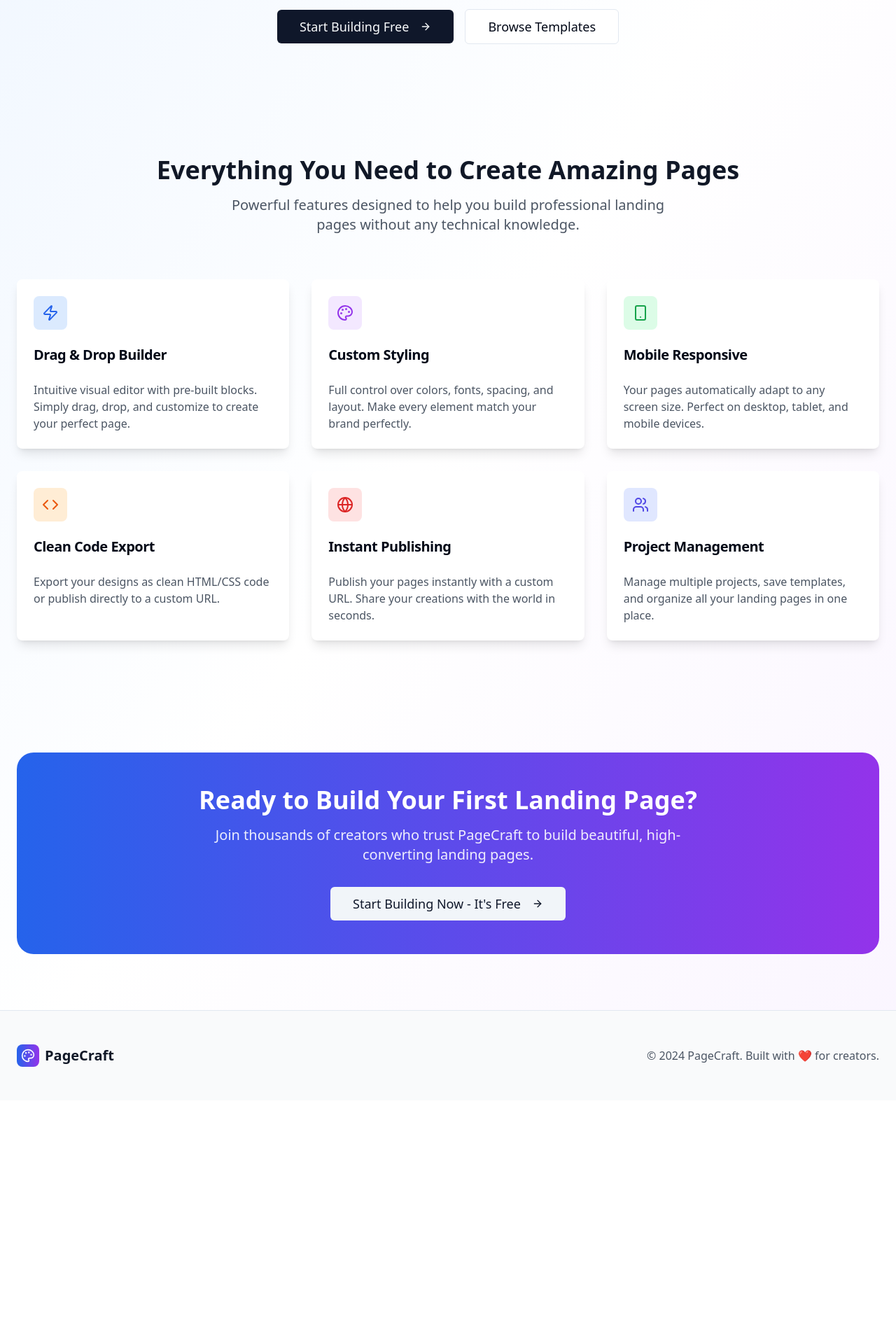
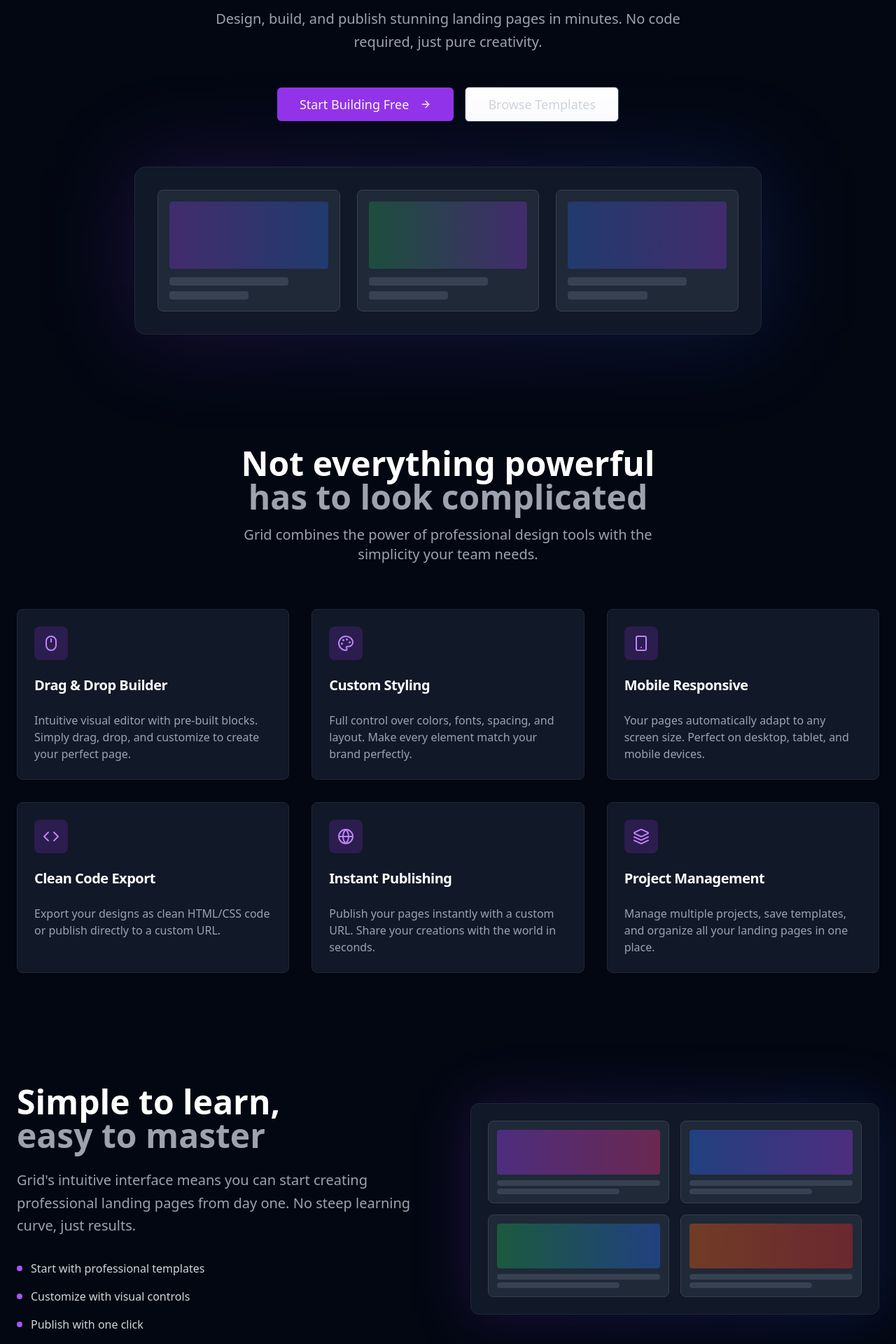
Before and after one commit to the-scarlet-spyder/layout-spark-builder, a React (Vite) app: page / in a window 1280 px wide. Shown: the part 380-2300 px from the top of the page at 70% size. Before the commit the page ends 1952 px from the top, so only its background shows below. Built offline with nearby package versions, Linux system fonts and the light colour scheme.

Commit message:
Refactor: Implement dark theme and branding
Redesigned the landing page with a dark theme and purple as the primary color. Changed the app name to "Grid".

```diff
--- a/src/pages/Index.tsx
+++ b/src/pages/Index.tsx
@@ -1,7 +1,7 @@
 
 import { Button } from "@/components/ui/button";
 import { Card, CardContent, CardHeader, CardTitle } from "@/components/ui/card";
-import { ArrowRight, Zap, Palette, Code, Globe, Smartphone, Users } from "lucide-react";
+import { ArrowRight, Zap, Palette, Code, Globe, Smartphone, Users, Grid3X3, Layers, Mouse } from "lucide-react";
 import { Link } from "react-router-dom";
 import { useAuth } from "@/contexts/AuthContext";
 
@@ -9,27 +9,29 @@ const Index = () => {
   const { user } = useAuth();
 
   return (
-    <div className="min-h-screen bg-gradient-to-br from-blue-50 via-white to-purple-50">
+    <div className="min-h-screen bg-gray-950 text-white">
       {/* Header */}
-      <header className="container mx-auto px-6 py-4">
+      <header className="container mx-auto px-6 py-4 border-b border-gray-800">
         <nav className="flex items-center justify-between">
           <div className="flex items-center space-x-2">
-            <div className="w-8 h-8 bg-gradient-to-r from-blue-600 to-purple-600 rounded-lg flex items-center justify-center">
-              <Palette className="w-5 h-5 text-white" />
+            <div className="w-8 h-8 bg-gradient-to-r from-purple-600 to-purple-500 rounded-lg flex items-center justify-center">
+              <Grid3X3 className="w-5 h-5 text-white" />
             </div>
-            <span className="text-xl font-bold text-gray-900">PageCraft</span>
+            <span className="text-xl font-bold text-white">Grid</span>
           </div>
           <div className="flex items-center space-x-4">
             <Link to="/templates">
-              <Button variant="ghost">Templates</Button>
+              <Button variant="ghost" className="text-gray-300 hover:text-white hover:bg-gray-800">
+                Templates
+              </Button>
             </Link>
             {user ? (
               <Link to="/dashboard">
-                <Button>Dashboard</Button>
+                <Button className="bg-purple-600 hover:bg-purple-700">Dashboard</Button>
               </Link>
             ) : (
               <Link to="/auth">
-                <Button>Sign In</Button>
+                <Button className="bg-purple-600 hover:bg-purple-700">Sign In</Button>
               </Link>
             )}
           </div>
@@ -39,36 +41,75 @@ const Index = () => {
       {/* Hero Section */}
       <section className="container mx-auto px-6 py-20 text-center">
         <div className="max-w-4xl mx-auto">
-          <h1 className="text-5xl md:text-6xl font-bold text-gray-900 mb-6 leading-tight">
-            Build Stunning
-            <span className="bg-gradient-to-r from-blue-600 to-purple-600 bg-clip-text text-transparent"> Landing Pages</span>
-            <br />in Minutes
+          <div className="inline-flex items-center space-x-2 bg-purple-600/10 border border-purple-600/20 rounded-full px-4 py-2 mb-8">
+            <Zap className="w-4 h-4 text-purple-400" />
+            <span className="text-sm text-purple-300">Powered by modern web technology</span>
+          </div>
+
+          <h1 className="text-6xl md:text-7xl font-bold mb-6 leading-tight">
+            Just publish it
+            <br />
+            <span className="bg-gradient-to-r from-purple-400 to-blue-400 bg-clip-text text-transparent">
+              with Grid
+            </span>
           </h1>
-          <p className="text-xl text-gray-600 mb-8 leading-relaxed max-w-2xl mx-auto">
-            Create professional landing pages with our intuitive drag-and-drop builder.
-            No coding required. Just drag, customize, and publish.
+
+          <p className="text-xl text-gray-400 mb-12 leading-relaxed max-w-2xl mx-auto">
+            Design, build, and publish stunning landing pages in minutes.
+            No code required, just pure creativity.
           </p>
-          <div className="flex flex-col sm:flex-row gap-4 justify-center items-center">
+
+          <div className="flex flex-col sm:flex-row gap-4 justify-center items-center mb-16">
             {user ? (
               <Link to="/dashboard">
-                <Button size="lg" className="text-lg px-8 py-6">
+                <Button size="lg" className="text-lg px-8 py-6 bg-purple-600 hover:bg-purple-700">
                   Go to Dashboard
                   <ArrowRight className="w-5 h-5 ml-2" />
                 </Button>
               </Link>
             ) : (
               <Link to="/auth">
-                <Button size="lg" className="text-lg px-8 py-6">
+                <Button size="lg" className="text-lg px-8 py-6 bg-purple-600 hover:bg-purple-700">
                   Start Building Free
                   <ArrowRight className="w-5 h-5 ml-2" />
                 </Button>
               </Link>
             )}
             <Link to="/templates">
-              <Button variant="outline" size="lg" className="text-lg px-8 py-6">
+              <Button variant="outline" size="lg" className="text-lg px-8 py-6 border-gray-700 text-gray-300 hover:bg-gray-800 hover:text-white">
                 Browse Templates
               </Button>
             </Link>
+          </div>
+
+          {/* Hero Visual */}
+          <div className="relative">
+            <div className="absolute inset-0 bg-gradient-to-r from-purple-600/20 to-blue-600/20 rounded-3xl blur-3xl"></div>
+            <div className="relative bg-gray-900 border border-gray-800 rounded-2xl p-8 backdrop-blur-sm">
+              <div className="grid grid-cols-1 md:grid-cols-3 gap-6">
+                <div className="bg-gray-800 rounded-lg p-4 border border-gray-700">
+                  <div className="w-full h-24 bg-gradient-to-r from-purple-600/30 to-blue-600/30 rounded mb-3"></div>
+                  <div className="space-y-2">
+                    <div className="w-3/4 h-3 bg-gray-700 rounded"></div>
+                    <div className="w-1/2 h-3 bg-gray-700 rounded"></div>
+                  </div>
+                </div>
+                <div className="bg-gray-800 rounded-lg p-4 border border-gray-700">
+                  <div className="w-full h-24 bg-gradient-to-r from-green-600/30 to-purple-600/30 rounded mb-3"></div>
+                  <div className="space-y-2">
+                    <div className="w-3/4 h-3 bg-gray-700 rounded"></div>
+                    <div className="w-1/2 h-3 bg-gray-700 rounded"></div>
+                  </div>
+                </div>
+                <div className="bg-gray-800 rounded-lg p-4 border border-gray-700">
+                  <div className="w-full h-24 bg-gradient-to-r from-blue-600/30 to-purple-600/30 rounded mb-3"></div>
+                  <div className="space-y-2">
+                    <div className="w-3/4 h-3 bg-gray-700 rounded"></div>
+                    <div className="w-1/2 h-3 bg-gray-700 rounded"></div>
+                  </div>
+                </div>
+              </div>
+            </div>
           </div>
         </div>
       </section>
@@ -76,94 +117,96 @@ const Index = () => {
       {/* Features Section */}
       <section className="container mx-auto px-6 py-20">
         <div className="text-center mb-16">
-          <h2 className="text-3xl md:text-4xl font-bold text-gray-900 mb-4">
-            Everything You Need to Create Amazing Pages
+          <h2 className="text-4xl md:text-5xl font-bold mb-4">
+            Not everything powerful
+            <br />
+            <span className="text-gray-400">has to look complicated</span>
           </h2>
-          <p className="text-xl text-gray-600 max-w-2xl mx-auto">
-            Powerful features designed to help you build professional landing pages without any technical knowledge.
+          <p className="text-xl text-gray-400 max-w-2xl mx-auto">
+            Grid combines the power of professional design tools with the simplicity your team needs.
           </p>
         </div>
 
         <div className="grid md:grid-cols-2 lg:grid-cols-3 gap-8">
-          <Card className="border-0 shadow-lg hover:shadow-xl transition-shadow duration-300">
+          <Card className="bg-gray-900 border-gray-800 hover:border-purple-600/50 transition-all duration-300">
             <CardHeader>
-              <div className="w-12 h-12 bg-blue-100 rounded-lg flex items-center justify-center mb-4">
-                <Zap className="w-6 h-6 text-blue-600" />
+              <div className="w-12 h-12 bg-purple-600/20 rounded-lg flex items-center justify-center mb-4">
+                <Mouse className="w-6 h-6 text-purple-400" />
               </div>
-              <CardTitle className="text-xl">Drag & Drop Builder</CardTitle>
+              <CardTitle className="text-xl text-white">Drag & Drop Builder</CardTitle>
             </CardHeader>
             <CardContent>
-              <p className="text-gray-600">
+              <p className="text-gray-400">
                 Intuitive visual editor with pre-built blocks. Simply drag, drop, and customize to create your perfect page.
               </p>
             </CardContent>
           </Card>
 
-          <Card className="border-0 shadow-lg hover:shadow-xl transition-shadow duration-300">
+          <Card className="bg-gray-900 border-gray-800 hover:border-purple-600/50 transition-all duration-300">
             <CardHeader>
-              <div className="w-12 h-12 bg-purple-100 rounded-lg flex items-center justify-center mb-4">
-                <Palette className="w-6 h-6 text-purple-600" />
+              <div className="w-12 h-12 bg-purple-600/20 rounded-lg flex items-center justify-center mb-4">
+                <Palette className="w-6 h-6 text-purple-400" />
               </div>
-              <CardTitle className="text-xl">Custom Styling</CardTitle>
+              <CardTitle className="text-xl text-white">Custom Styling</CardTitle>
             </CardHeader>
             <CardContent>
-              <p className="text-gray-600">
+              <p className="text-gray-400">
                 Full control over colors, fonts, spacing, and layout. Make every element match your brand perfectly.
               </p>
             </CardContent>
           </Card>
 
-          <Card className="border-0 shadow-lg hover:shadow-xl transition-shadow duration-300">
+          <Card className="bg-gray-900 border-gray-800 hover:border-purple-600/50 transition-all duration-300">
             <CardHeader>
-              <div className="w-12 h-12 bg-green-100 rounded-lg flex items-center justify-center mb-4">
-                <Smartphone className="w-6 h-6 text-green-600" />
+              <div className="w-12 h-12 bg-purple-600/20 rounded-lg flex items-center justify-center mb-4">
+                <Smartphone className="w-6 h-6 text-purple-400" />
               </div>
-              <CardTitle className="text-xl">Mobile Responsive</CardTitle>
+              <CardTitle className="text-xl text-white">Mobile Responsive</CardTitle>
             </CardHeader>
             <CardContent>
-              <p className="text-gray-600">
+              <p className="text-gray-400">
                 Your pages automatically adapt to any screen size. Perfect on desktop, tablet, and mobile devices.
               </p>
             </CardContent>
           </Card>
 
-          <Card className="border-0 shadow-lg hover:shadow-xl transition-shadow duration-300">
+          <Card className="bg-gray-900 border-gray-800 hover:border-purple-600/50 transition-all duration-300">
             <CardHeader>
-              <div className="w-12 h-12 bg-orange-100 rounded-lg flex items-center justify-center mb-4">
-                <Code className="w-6 h-6 text-orange-600" />
+              <div className="w-12 h-12 bg-purple-600/20 rounded-lg flex items-center justify-center mb-4">
+                <Code className="w-6 h-6 text-purple-400" />
               </div>
-              <CardTitle className="text-xl">Clean Code Export</CardTitle>
+              <CardTitle className="text-xl text-white">Clean Code Export</CardTitle>
             </CardHeader>
             <CardContent>
-              <p className="text-gray-600">
+              <p className="text-gray-400">
                 Export your designs as clean HTML/CSS code or publish directly to a custom URL.
               </p>
             </CardContent>
           </Card>
 
-          <Card className="border-0 shadow-lg hover:shadow-xl transition-shadow duration-300">
+          <Card className="bg-gray-900 border-gray-800 hover:border-purple-600/50 transition-all duration-300">
             <CardHeader>
-              <div className="w-12 h-12 bg-red-100 rounded-lg flex items-center justify-center mb-4">
-                <Globe className="w-6 h-6 text-red-600" />
+              <div className="w-12 h-12 bg-purple-600/20 rounded-lg flex items-center justify-center mb-4">
+                <Globe className="w-6 h-6 text-purple-400" />
               </div>
-              <CardTitle className="text-xl">Instant Publishing</CardTitle>
+              <CardTitle className="text-xl text-white">Instant Publishing</CardTitle>
             </CardHeader>
             <CardContent>
-              <p className="text-gray-600">
+              <p className="text-gray-400">
                 Publish your pages instantly with a custom URL. Share your creations with the world in seconds.
               </p>
             </CardContent>
           </Card>
 
-          <Card className="border-0 shadow-lg hover:shadow-xl transition-shadow duration-300">
+          <Card className="bg-gray-900 border-gray-800 hover:border-purple-600/50 transition-all duration-300">
             <CardHeader>
-              <div className="w-12 h-12 bg-indigo-100 rounded-lg flex items-center justify-center mb-4">
-                <Users className="w-6 h-6 text-indigo-600" />
+              <div className="w-12 h-12 bg-purple-600/20 rounded-lg flex items-center justify-center mb-4">
+                <Layers className="w-6 h-6 text-purple-400" />
               </div>
-              <CardTitle className="text-xl">Project Management</CardTitle>
+              <CardTitle className="text-xl text-white">Project Management</CardTitle>
             </CardHeader>
             <CardContent>
-              <p className="text-gray-600">
+              <p className="text-gray-400">
                 Manage multiple projects, save templates, and organize all your landing pages in one place.
               </p>
             </CardContent>
@@ -171,46 +214,119 @@ const Index = () => {
         </div>
       </section>
 
+      {/* Simple to Learn Section */}
+      <section className="container mx-auto px-6 py-20">
+        <div className="grid md:grid-cols-2 gap-16 items-center">
+          <div>
+            <h2 className="text-4xl md:text-5xl font-bold mb-6">
+              Simple to learn,
+              <br />
+              <span className="text-gray-400">easy to master</span>
+            </h2>
+            <p className="text-xl text-gray-400 mb-8 leading-relaxed">
+              Grid's intuitive interface means you can start creating professional landing pages
+              from day one. No steep learning curve, just results.
+            </p>
+            <div className="space-y-4">
+              <div className="flex items-center space-x-3">
+                <div className="w-2 h-2 bg-purple-500 rounded-full"></div>
+                <span className="text-gray-300">Start with professional templates</span>
+              </div>
+              <div className="flex items-center space-x-3">
+                <div className="w-2 h-2 bg-purple-500 rounded-full"></div>
+                <span className="text-gray-300">Customize with visual controls</span>
+              </div>
+              <div className="flex items-center space-x-3">
+                <div className="w-2 h-2 bg-purple-500 rounded-full"></div>
+                <span className="text-gray-300">Publish with one click</span>
+              </div>
+            </div>
+          </div>
+          <div className="relative">
+            <div className="absolute inset-0 bg-gradient-to-r from-purple-600/20 to-blue-600/20 rounded-2xl blur-2xl"></div>
+            <div className="relative bg-gray-900 border border-gray-800 rounded-xl p-6 backdrop-blur-sm">
+              <div className="grid grid-cols-2 gap-4">
+                <div className="bg-gray-800 rounded-lg p-3 border border-gray-700">
+                  <div className="w-full h-16 bg-gradient-to-r from-purple-600/40 to-pink-600/40 rounded mb-2"></div>
+                  <div className="space-y-1">
+                    <div className="w-full h-2 bg-gray-700 rounded"></div>
+                    <div className="w-3/4 h-2 bg-gray-700 rounded"></div>
+                  </div>
+                </div>
+                <div className="bg-gray-800 rounded-lg p-3 border border-gray-700">
+                  <div className="w-full h-16 bg-gradient-to-r from-blue-600/40 to-purple-600/40 rounded mb-2"></div>
+                  <div className="space-y-1">
+                    <div className="w-full h-2 bg-gray-700 rounded"></div>
+                    <div className="w-3/4 h-2 bg-gray-700 rounded"></div>
+                  </div>
+                </div>
+                <div className="bg-gray-800 rounded-lg p-3 border border-gray-700">
+                  <div className="w-full h-16 bg-gradient-to-r from-green-600/40 to-blue-600/40 rounded mb-2"></div>
+                  <div className="space-y-1">
+                    <div className="w-full h-2 bg-gray-700 rounded"></div>
+                    <div className="w-3/4 h-2 bg-gray-700 rounded"></div>
+                  </div>
+                </div>
+                <div className="bg-gray-800 rounded-lg p-3 border border-gray-700">
+                  <div className="w-full h-16 bg-gradient-to-r from-orange-600/40 to-red-600/40 rounded mb-2"></div>
+                  <div className="space-y-1">
+                    <div className="w-full h-2 bg-gray-700 rounded"></div>
+                    <div className="w-3/4 h-2 bg-gray-700 rounded"></div>
+                  </div>
+                </div>
+              </div>
+            </div>
+          </div>
+        </div>
+      </section>
+
       {/* CTA Section */}
       <section className="container mx-auto px-6 py-20">
-        <div className="bg-gradient-to-r from-blue-600 to-purple-600 rounded-3xl p-12 text-center text-white">
-          <h2 className="text-3xl md:text-4xl font-bold mb-4">
-            Ready to Build Your First Landing Page?
+        <div className="relative">
+          <div className="absolute inset-0 bg-gradient-to-r from-purple-600/20 to-blue-600/20 rounded-3xl blur-3xl"></div>
+          <div className="relative bg-gradient-to-r from-purple-600/10 to-blue-600/10 border border-purple-600/20 rounded-3xl p-12 text-center backdrop-blur-sm">
+            <h2 className="text-4xl md:text-5xl font-bold mb-4">
+              Ship like the
+              <br />
+              <span className="bg-gradient-to-r from-purple-400 to-blue-400 bg-clip-text text-transparent">
+                future of design
+              </span>
             </h2>
-          <p className="text-xl mb-8 opacity-90 max-w-2xl mx-auto">
-            Join thousands of creators who trust PageCraft to build beautiful,
+            <p className="text-xl text-gray-400 mb-8 opacity-90 max-w-2xl mx-auto">
+              Join thousands of creators who trust Grid to build beautiful,
               high-converting landing pages.
             </p>
             {user ? (
               <Link to="/dashboard">
-              <Button size="lg" variant="secondary" className="text-lg px-8 py-6">
+                <Button size="lg" className="text-lg px-8 py-6 bg-purple-600 hover:bg-purple-700">
                   Go to Dashboard
                   <ArrowRight className="w-5 h-5 ml-2" />
                 </Button>
               </Link>
             ) : (
               <Link to="/auth">
-              <Button size="lg" variant="secondary" className="text-lg px-8 py-6">
+                <Button size="lg" className="text-lg px-8 py-6 bg-purple-600 hover:bg-purple-700">
                   Start Building Now - It's Free
                   <ArrowRight className="w-5 h-5 ml-2" />
                 </Button>
               </Link>
             )}
           </div>
+        </div>
       </section>
 
       {/* Footer */}
-      <footer className="border-t bg-gray-50">
+      <footer className="border-t border-gray-800 bg-gray-950">
         <div className="container mx-auto px-6 py-12">
           <div className="flex flex-col md:flex-row justify-between items-center">
             <div className="flex items-center space-x-2 mb-4 md:mb-0">
-              <div className="w-8 h-8 bg-gradient-to-r from-blue-600 to-purple-600 rounded-lg flex items-center justify-center">
-                <Palette className="w-5 h-5 text-white" />
+              <div className="w-8 h-8 bg-gradient-to-r from-purple-600 to-purple-500 rounded-lg flex items-center justify-center">
+                <Grid3X3 className="w-5 h-5 text-white" />
               </div>
-              <span className="text-xl font-bold text-gray-900">PageCraft</span>
+              <span className="text-xl font-bold text-white">Grid</span>
             </div>
-            <div className="text-gray-600">
-              © 2024 PageCraft. Built with ❤️ for creators.
+            <div className="text-gray-400">
+              © 2024 Grid. Built with ❤️ for creators.
             </div>
           </div>
         </div>
```
Lines whose indentation alone changed are shown as unchanged.
